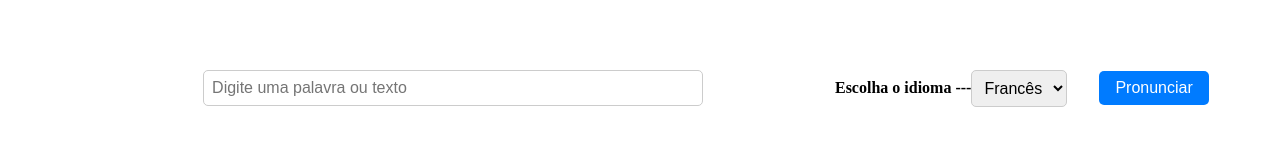
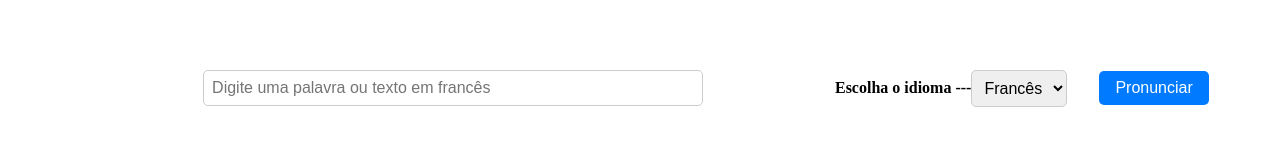
Before and after one commit to han19githtbr/treina_frances, an Angular app: page / in a window 1280 px wide. Shown: the part 393-553 px from the top of the page. Built offline with nearby package versions, Linux system fonts and the light colour scheme.

Commit message:
nova app

```diff
--- a/src/app/components/translate/translate.component.html
+++ b/src/app/components/translate/translate.component.html
@@ -10,7 +10,7 @@
 
 <div class="translate-container">
   <div class="input_container">
-    <input type="text" [(ngModel)]="word" placeholder="Digite uma palavra ou texto">
+    <input type="text" [(ngModel)]="word" placeholder="Digite uma palavra ou texto em francês">
   </div>
 
 
```
